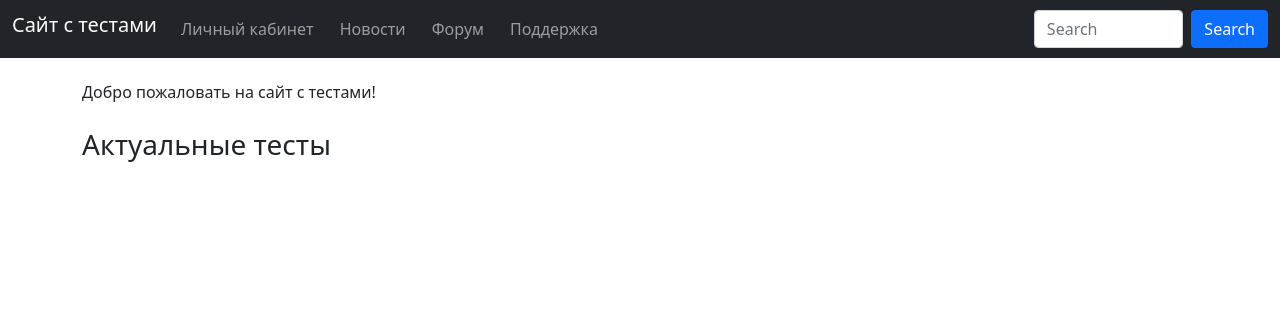
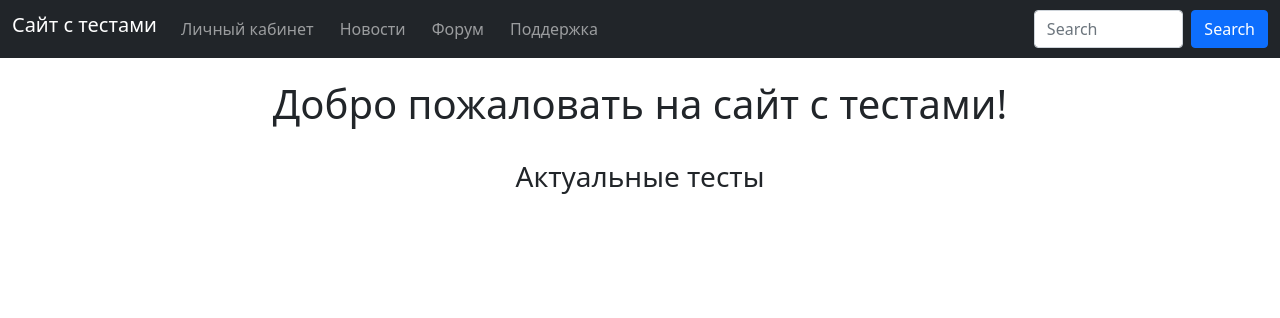
Before and after one commit to Jerrainee/ProjectWeb, a Flask app: template templates/main.html in a window 1280 px wide. Shown: the top 318 px of the page. Run offline with Flask 3, Linux system fonts and the light colour scheme; the template is opened without the code that fills it, so the values that code supplies are empty.

Commit message:
Update main.html (заголовки по центру)

```diff
--- a/templates/main.html
+++ b/templates/main.html
@@ -2,9 +2,9 @@
 
 {% block content %}
 {{ super() }}
-<div class="text">Добро пожаловать на сайт с тестами!</div>
+<div class="text-center"> <h1 style="align: right;" >Добро пожаловать на сайт с тестами!</h1></div>
 <br>
-<h3>Актуальные тесты</h3>
+<h3><center> Актуальные тесты </center> </h3>
 <div class="row row-cols-md-3">
 {% for test in tests[-9:]%}
 <div class="col mb-3">
```
